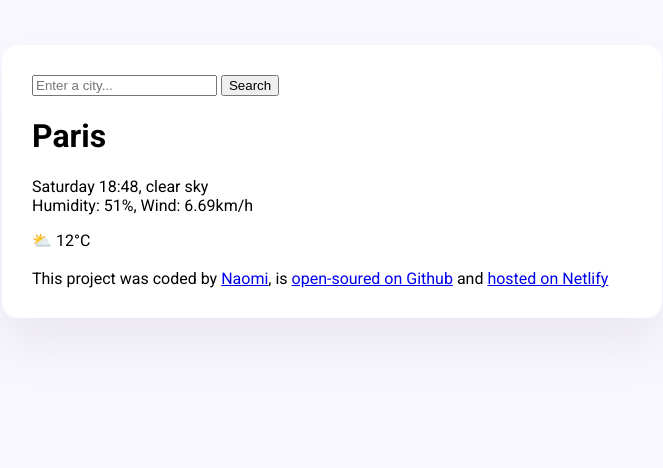
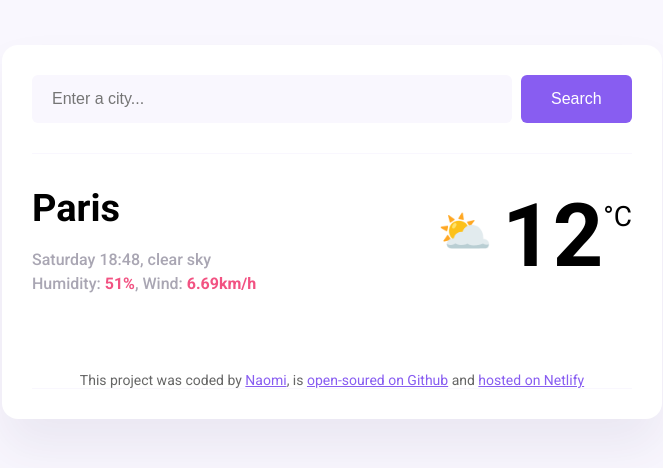
Before and after one commit to Cnsoedo/Vanilla-weather, a plain HTML site: page index.html in a window 1280 px wide. Shown: the whole page, without its empty margins (308-971 px from the left). Drawn offline with Linux system fonts and the light colour scheme; a web font is replaced by a local one.

Commit message:
Added basic CSS to the project

```diff
--- a/index.html
+++ b/index.html
@@ -12,23 +12,28 @@
   <body>
     <div class="weather-app">
         <header>
-          <form>
-            <input type="search" placeholder="Enter a city..." required />
-            <input type="submit" value="Search" />
+          <form class="search-form">
+            <input type="search" placeholder="Enter a city..." required  class="search-form-input"/>
+            <input type="submit" value="Search" class="search-form-button" />
           </form>
         </header>
         <main>
-          <h1>Paris</h1>
-          <div>
-            <p>Saturday 18:48, clear sky
-          </br>
-          Humidity: 51%, Wind: 6.69km/h</p>
+
+          <div class="weather-app-data">
+            <div>
+              <h1 class="weather-app-city">Paris</h1>
+              <p class="weather-app-details">
+                Saturday 18:48, clear sky
+            </br>
+            Humidity: <strong>51%</strong>, Wind: <strong>6.69km/h</strong> </p>
+            </div>
+
+            <div class="weather-app-temperature-container">
+              <div class="weather-app-icon">⛅️ </div>
+              <div class="weather-app-temperature">12</div>
+              <div class="weather-app-unit">°C</div>
+            </div>
           </div>
-
-          <div>
-            ⛅️ 12°C
-          </div>
-
         </main>
 
         <footer>
--- a/src/style.css
+++ b/src/style.css
@@ -3,6 +3,9 @@ body {
   font-family: "Roboto";
 }
 
+a {
+  color: #885df1;
+}
 .weather-app {
   background: white;
   max-width: 600px;
@@ -11,3 +14,76 @@ body {
   box-shadow: 0 30px 50px rgba(65, 50, 100, 0.08);
   border-radius: 16px;
 }
+
+header {
+  border-bottom: 1px solid #f9f7fe;
+  padding: 0 0 30px 0;
+}
+.search-form-input {
+  background-color: #f9f7fe;
+  border: none;
+  border-radius: 6px;
+  width: 80%;
+  font-size: 16px;
+  padding: 15px 20px;
+}
+
+.search-form-button {
+  background: #885df1;
+  padding: 15px 30px;
+  margin-left: 5px;
+  font-size: 16px;
+  border: none;
+  border-radius: 6px;
+  color: white;
+}
+
+main {
+  padding: 30px 0;
+}
+
+.weather-app-data {
+  display: flex;
+  justify-content: space-between;
+}
+.weather-app-city {
+  margin: 0;
+  font-size: 38px;
+  line-height: 48px;
+}
+.weather-app-details {
+  font-size: 16px;
+  line-height: 24px;
+  color: rgba(39, 33, 66, 0.4);
+  font-weight: 500;
+}
+.weather-app-details strong {
+  color: #f25282;
+}
+
+.weather-app-temperature-container {
+  display: flex;
+}
+
+.weather-app-icon {
+  font-size: 44px;
+  margin-top: 22px;
+}
+
+.weather-app-temperature {
+  font-size: 88px;
+  margin-left: 10px;
+  font-weight: bold;
+}
+.weather-app-unit {
+  font-size: 28px;
+  margin-top: 16px;
+}
+
+footer {
+  border-bottom: 1px solid #f9f7fe;
+  padding: 30px 0 0 0;
+  text-align: center;
+  font-size: 14px;
+  color: rgba(0, 0, 0, 0.6);
+}
```
